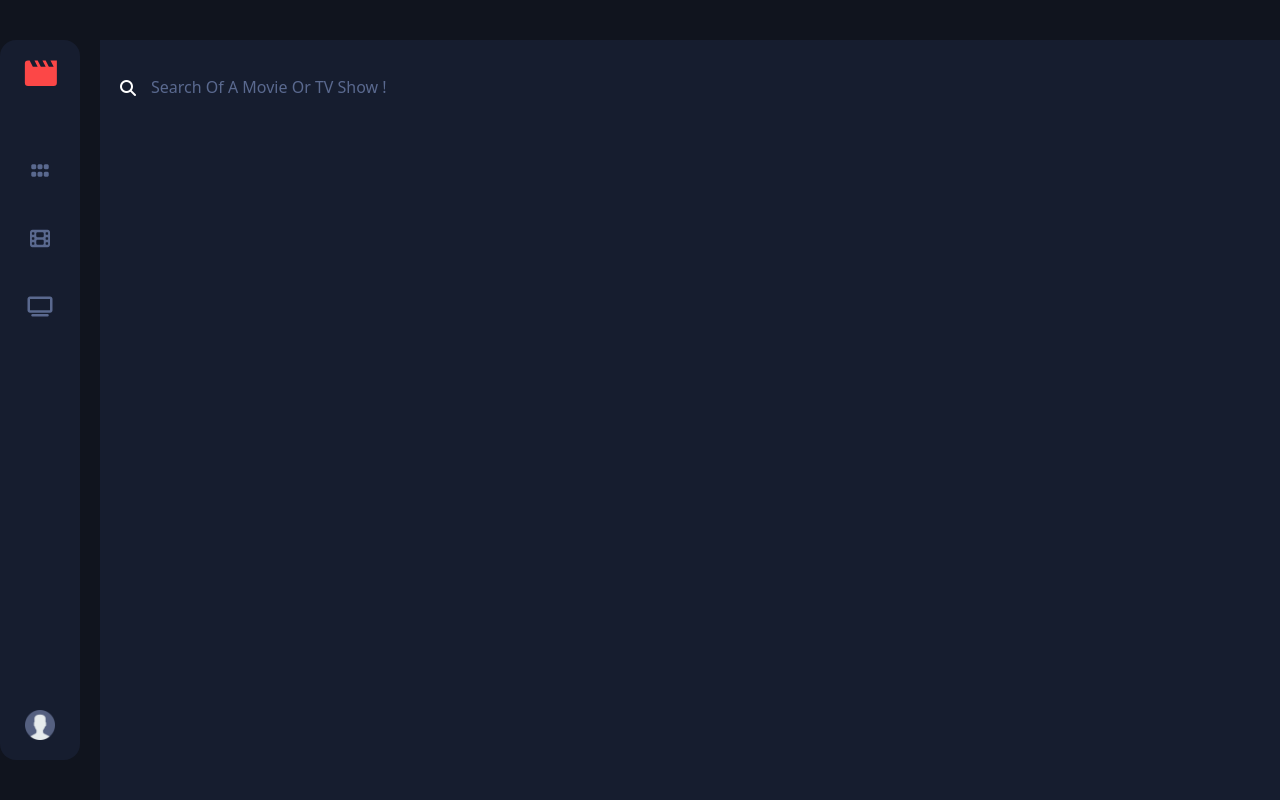
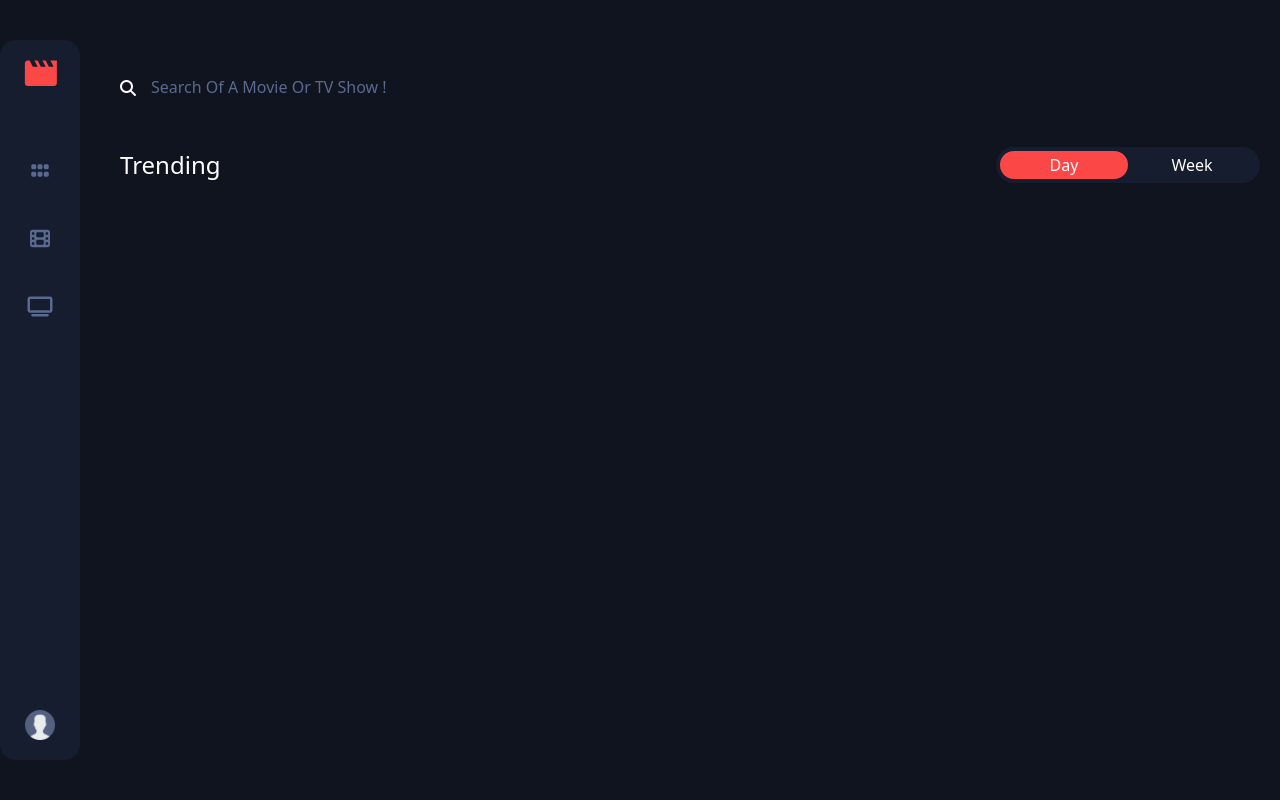
Before and after one commit to mustafa-khaled/Entertainment-App, a React (Vite) app: page /home in a window 1280 px wide. Built offline with nearby package versions, Linux system fonts and the light colour scheme; no server answers.

Commit message:
section header component and tabs

```diff
--- a/src/components/AppLayout.jsx
+++ b/src/components/AppLayout.jsx
@@ -9,7 +9,7 @@ function AppLayout() {
         <div>
           <Sidebar />
         </div>
-        <main className="min-h-[calc(100vh-40px)] w-full bg-colorSemiDarkBlue p-[20px] text-colorWhite">
+        <main className="min-h-[calc(100vh-40px)] w-full p-[20px] text-colorWhite">
           <Outlet />
         </main>
       </Container>
--- /dev/null
+++ b/src/components/SectionHeader.jsx
@@ -0,0 +1,37 @@
+import { useState } from "react";
+
+function SectionHeader({ title, tabs, onTabChange }) {
+  const [selectedTab, setSelectedTab] = useState(0);
+
+  const activeTab = (tab, index) => {
+    setTimeout(() => {
+      setSelectedTab(index);
+    }, 300);
+    onTabChange(tab, index);
+  };
+
+  return (
+    <div className="mt-8 flex items-center justify-between">
+      <h2 className="text-2xl">{title}</h2>
+      <div>
+        <div className="switchingTabs h-9 rounded-full bg-colorSemiDarkBlue p-1 text-colorWhite">
+          <div className="relative flex h-full items-center">
+            {tabs.map((tab, index) => (
+              <span
+                key={tab}
+                className={`${
+                  selectedTab === index ? "bg-colorRed" : ""
+                } tabItem relative flex h-full w-32  cursor-pointer items-center justify-center rounded-full text-base transition duration-300 ease-in-out`}
+                onClick={() => activeTab(tab, index)}
+              >
+                {tab}
+              </span>
+            ))}
+          </div>
+        </div>
+      </div>
+    </div>
+  );
+}
+
+export default SectionHeader;
--- /dev/null
+++ b/src/components/Trending.jsx
@@ -0,0 +1,25 @@
+import SectionHeader from "./SectionHeader";
+
+import { useFetch } from "../hooks/useFetch";
+import { useState } from "react";
+
+function Trending() {
+  const [endPoint, setEndPoint] = useState("day");
+  const { data, loading, error } = useFetch(`/trending/all/${endPoint}`);
+
+  const onTabChange = (tab) => {
+    setEndPoint(tab === "Day" ? "day" : "week");
+  };
+
+  return (
+    <div>
+      <SectionHeader
+        title="Trending"
+        tabs={["Day", "Week"]}
+        onTabChange={onTabChange}
+      />
+    </div>
+  );
+}
+
+export default Trending;
--- a/src/pages/Home.jsx
+++ b/src/pages/Home.jsx
@@ -1,9 +1,11 @@
 import SearchBar from "../components/SearchBar";
+import Trending from "../components/Trending";
 
 function Home() {
   return (
     <div>
       <SearchBar />
+      <Trending />
     </div>
   );
 }
```
